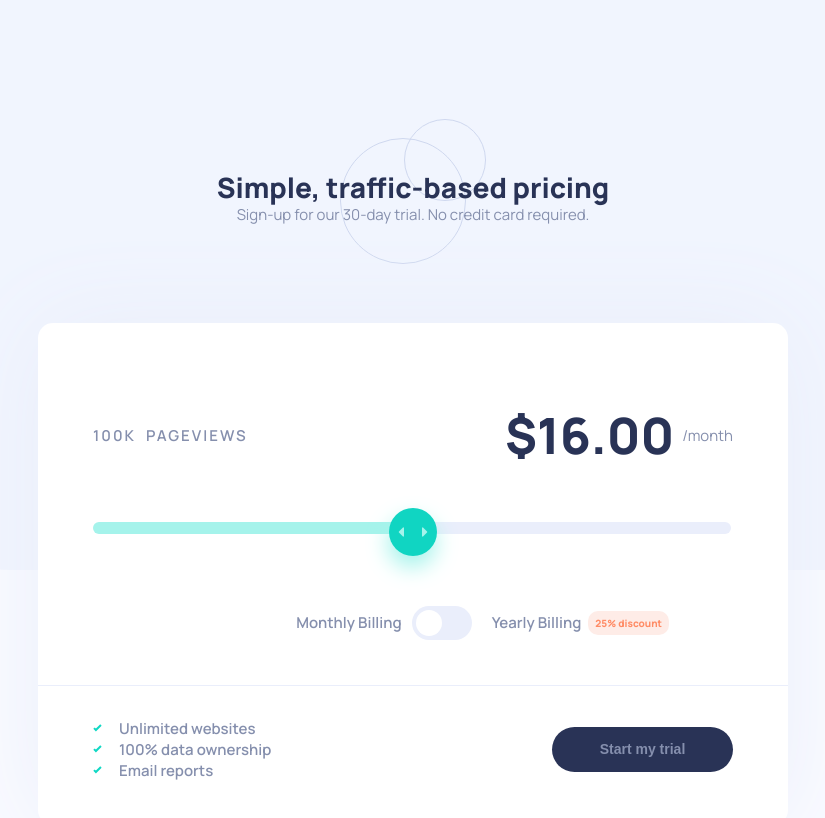
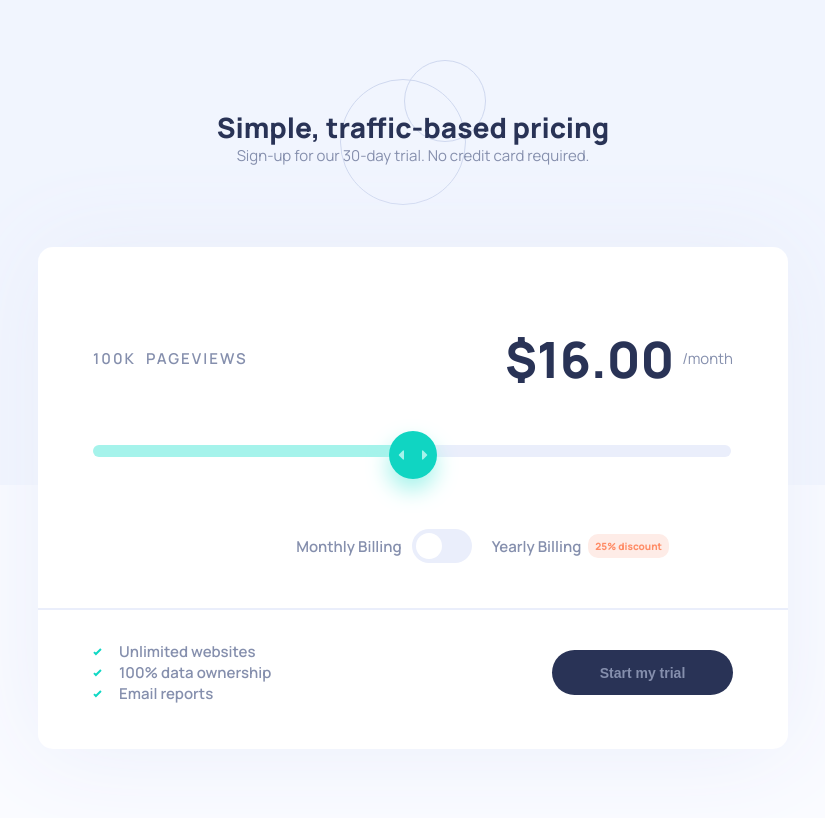
Before and after one commit to SarahHenriette/Interactive-pricing-component, a plain HTML site: page docs/index.html in a window 1280 px wide. Shown: the whole page, without its empty margins (227-1052 px from the left). Drawn offline with Linux system fonts and the light colour scheme.

Commit message:
update integration

```diff
--- a/docs/sass/style.scss
+++ b/docs/sass/style.scss
@@ -22,13 +22,13 @@ body {
         height: 570px;
         img{
             width: 100%;
-            height: 100%;
+            height: 85%;
         }
     }
     .header {
         position: absolute;
         height: 230px;
-        top: 9%;
+        top: 2%;
         left: 0;
         right: 0;
         margin: auto;
@@ -54,7 +54,7 @@ body {
         margin: auto;
         left: 0;
         right: 0;
-        top: 38%;
+        top: 29%;
         width: 35%;
         height: auto;
         border-radius: 15px;
```
Also changed, not shown: docs/sass/style.css.
